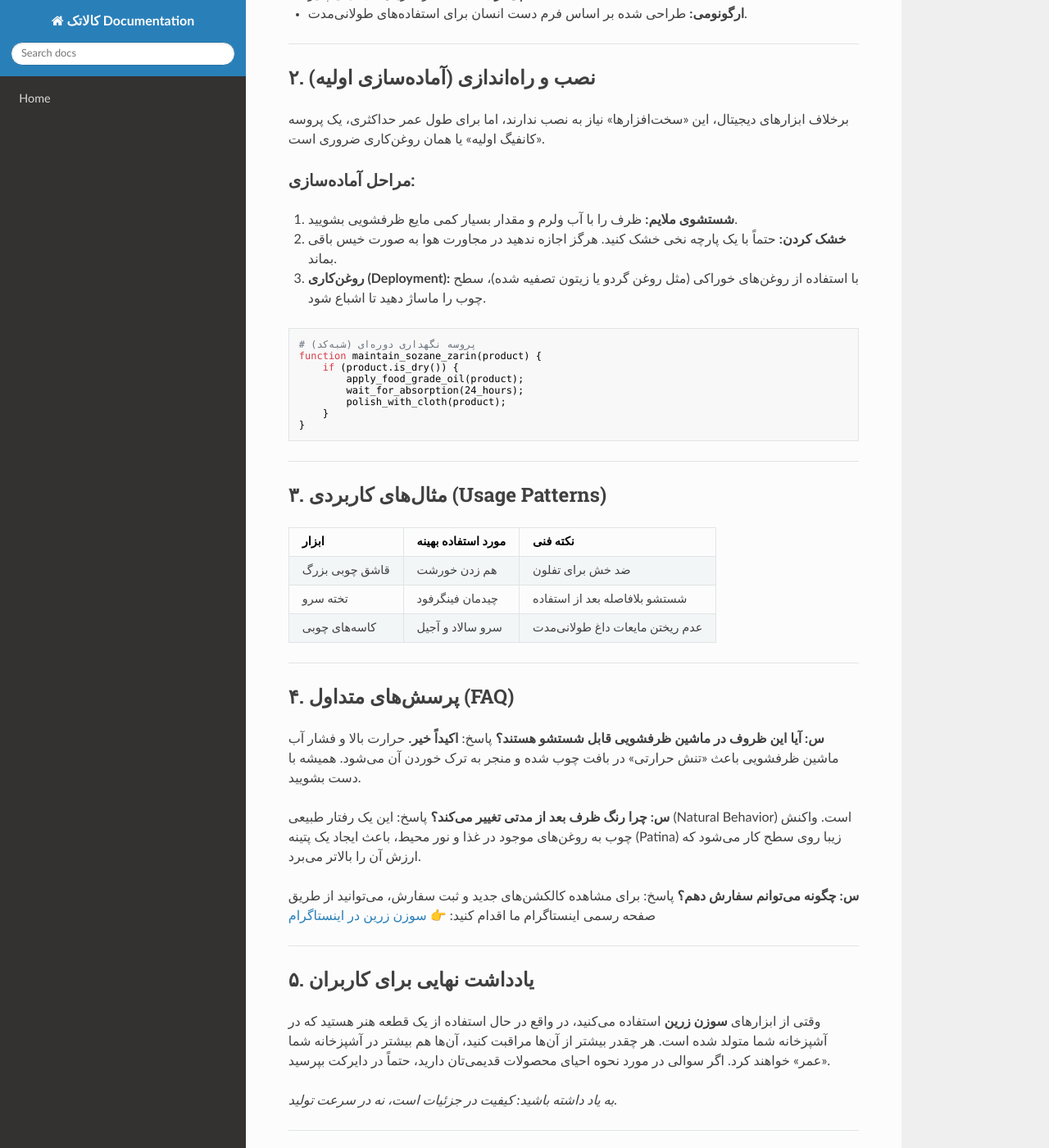
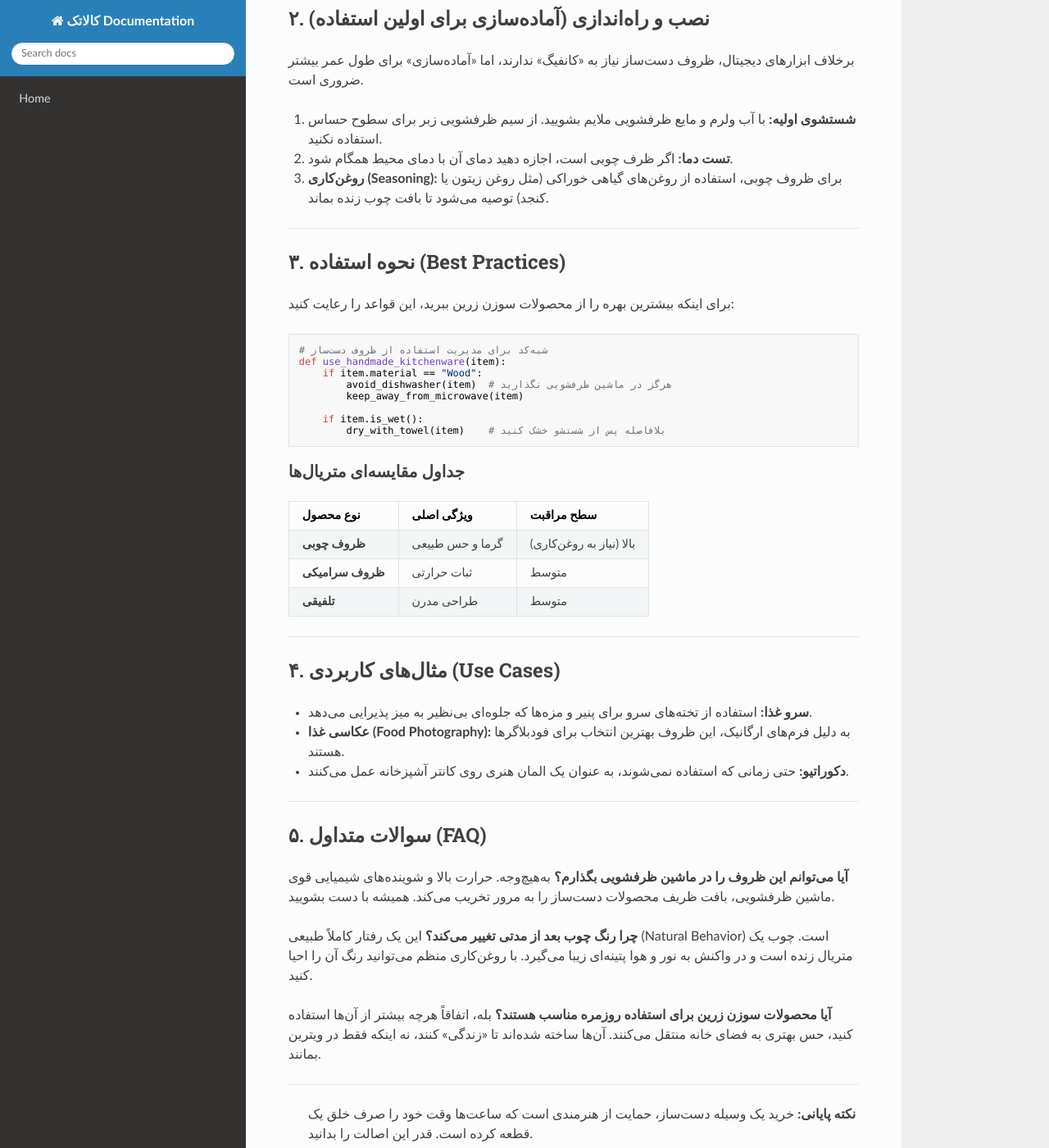
Before and after one commit to sahandsahabi553-prog/terraform-google-semantic-docs, an MkDocs documentation site: the page built from docs/سوزن-زرین.md, in a window 1280 px wide and 1400 px high, scrolled down 551 px. Shown: the whole window at 82% size. Built offline with MkDocs 1.6.1, drawn with Linux system fonts in a browser that asks for light colours; nearby versions of some CDN libraries; some of the changed text lies outside the part shown.

Commit message:
Doc: سوزن زرین

````diff
--- a/docs/سوزن-زرین.md
+++ b/docs/سوزن-زرین.md
@@ -1,65 +1,72 @@
 # مستند فنی: سوزن زرین (Sozane Zarin)
-### هنرِ تلفیق سنت و مدرنیته در ابزارهای آشپزخانه
+### هنر مدرن در کالبد ظروف دست‌ساز آشپزخانه
 
-در دنیای پر از محصولات پلاستیکی و بی‌روح، پیدا کردن ابزاری که نه تنها کارآمد باشد، بلکه «روح» داشته باشد، یک چالش بزرگ است. **سوزن زرین** دقیقاً همان چیزی است که وقتی برای اولین بار با آن کار می‌کنید، متوجه تفاوتش با ابزارهای بازاری می‌شوید. این مستند به بررسی دقیق فلسفه، نحوه استفاده و نگهداری این ظروف دست‌ساز می‌پردازد.
+در دنیای امروز که همه چیز به سمت تولیدات انبوه و بی‌روح صنعتی رفته، پیدا کردن ابزاری که روح داشته باشد غنیمت است. **سوزن زرین** دقیقاً همان‌جایی است که ظرافت هنری با کارایی در آشپزخانه تلاقی می‌کند. این مستند فنی راهنمای شما برای درک، استفاده و نگهداری از این محصولات خاص است.
 
 ---
 
-## ۱. چرا سوزن زرین؟
-سوزن زرین مجموعه‌ای از ظروف دست‌ساز آشپزخانه است که تمرکز اصلی آن بر متریال‌های طبیعی و ارگونومیِ کاربردی است. برخلاف محصولات کارخانه‌ای، هر قطعه توسط دستان هنرمند تراشیده و پرداخت می‌شود.
+## ۱. معرفی
+سوزن زرین مجموعه‌ای از ظروف دست‌ساز است که با نگاهی به سنت و پیاده‌سازی متریال‌های مدرن طراحی شده‌اند. هدف، خلق ابزاری است که نه تنها کار راه انداز باشد، بلکه به دکوراسیون آشپزخانه شما هویت بدهد.
 
-*   **اصالت:** هر محصول شناسنامه بصری منحصر به فرد خود را دارد.
-*   **پایداری:** استفاده از متریال‌های تجدیدپذیر.
-*   **ارگونومی:** طراحی شده بر اساس فرم دست انسان برای استفاده‌های طولانی‌مدت.
+*   **وب‌سایت/شبکه اجتماعی:** [مشاهده در اینستاگرام](https://www.instagram.com/sozane.zarin?igsh=MW5ndzFqYjBmYnFrNQ==)
 
 ---
 
-## ۲. نصب و راه‌اندازی (آماده‌سازی اولیه)
-برخلاف ابزارهای دیجیتال، این «سخت‌افزارها» نیاز به نصب ندارند، اما برای طول عمر حداکثری، یک پروسه «کانفیگ اولیه» یا همان روغن‌کاری ضروری است.
+## ۲. نصب و راه‌اندازی (آماده‌سازی برای اولین استفاده)
+برخلاف ابزارهای دیجیتال، ظروف دست‌ساز نیاز به «کانفیگ» ندارند، اما «آماده‌سازی» برای طول عمر بیشتر ضروری است.
 
-### مراحل آماده‌سازی:
-1.  **شستشوی ملایم:** ظرف را با آب ولرم و مقدار بسیار کمی مایع ظرفشویی بشویید.
-2.  **خشک کردن:** حتماً با یک پارچه نخی خشک کنید. هرگز اجازه ندهید در مجاورت هوا به صورت خیس باقی بماند.
-3.  **روغن‌کاری (Deployment):** با استفاده از روغن‌های خوراکی (مثل روغن گردو یا زیتون تصفیه شده)، سطح چوب را ماساژ دهید تا اشباع شود.
-
-```bash
-# پروسه نگهداری دوره‌ای (شبه‌کد)
-function maintain_sozane_zarin(product) {
-    if (product.is_dry()) {
-        apply_food_grade_oil(product);
-        wait_for_absorption(24_hours);
-        polish_with_cloth(product);
-    }
-}
-```
+1.  **شستشوی اولیه:** با آب ولرم و مایع ظرفشویی ملایم بشویید. از سیم ظرفشویی زبر برای سطوح حساس استفاده نکنید.
+2.  **تست دما:** اگر ظرف چوبی است، اجازه دهید دمای آن با دمای محیط همگام شود.
+3.  **روغن‌کاری (Seasoning):** برای ظروف چوبی، استفاده از روغن‌های گیاهی خوراکی (مثل روغن زیتون یا کنجد) توصیه می‌شود تا بافت چوب زنده بماند.
 
 ---
 
-## ۳. مثال‌های کاربردی (Usage Patterns)
+## ۳. نحوه استفاده (Best Practices)
 
-| ابزار | مورد استفاده بهینه | نکته فنی |
+برای اینکه بیشترین بهره را از محصولات سوزن زرین ببرید، این قواعد را رعایت کنید:
+
+```python
+# شبه‌کد برای مدیریت استفاده از ظروف دست‌ساز
+def use_handmade_kitchenware(item):
+    if item.material == "Wood":
+        avoid_dishwasher(item)  # هرگز در ماشین ظرفشویی نگذارید
+        keep_away_from_microwave(item)
+
+    if item.is_wet():
+        dry_with_towel(item)    # بلافاصله پس از شستشو خشک کنید
+```
+
+### جداول مقایسه‌ای متریال‌ها
+
+| نوع محصول | ویژگی اصلی | سطح مراقبت |
 | :--- | :--- | :--- |
-| قاشق چوبی بزرگ | هم زدن خورشت | ضد خش برای تفلون |
-| تخته سرو | چیدمان فینگرفود | شستشو بلافاصله بعد از استفاده |
-| کاسه‌های چوبی | سرو سالاد و آجیل | عدم ریختن مایعات داغ طولانی‌مدت |
+| **ظروف چوبی** | گرما و حس طبیعی | بالا (نیاز به روغن‌کاری) |
+| **ظروف سرامیکی** | ثبات حرارتی | متوسط |
+| **تلفیقی** | طراحی مدرن | متوسط |
 
 ---
 
-## ۴. پرسش‌های متداول (FAQ)
+## ۴. مثال‌های کاربردی (Use Cases)
 
-**س: آیا این ظروف در ماشین ظرفشویی قابل شستشو هستند؟**
-پاسخ: **اکیداً خیر.** حرارت بالا و فشار آب ماشین ظرفشویی باعث «تنش حرارتی» در بافت چوب شده و منجر به ترک خوردن آن می‌شود. همیشه با دست بشویید.
-
-**س: چرا رنگ ظرف بعد از مدتی تغییر می‌کند؟**
-پاسخ: این یک رفتار طبیعی (Natural Behavior) است. واکنش چوب به روغن‌های موجود در غذا و نور محیط، باعث ایجاد یک پتینه (Patina) زیبا روی سطح کار می‌شود که ارزش آن را بالاتر می‌برد.
-
-**س: چگونه می‌توانم سفارش دهم؟**
-پاسخ: برای مشاهده کالکشن‌های جدید و ثبت سفارش، می‌توانید از طریق صفحه رسمی اینستاگرام ما اقدام کنید:
-👉 [سوزن زرین در اینستاگرام](https://www.instagram.com/sozane.zarin?igsh=MW5ndzFqYjBmYnFrNQ==)
+*   **سرو غذا:** استفاده از تخته‌های سرو برای پنیر و مزه‌ها که جلوه‌ای بی‌نظیر به میز پذیرایی می‌دهد.
+*   **عکاسی غذا (Food Photography):** به دلیل فرم‌های ارگانیک، این ظروف بهترین انتخاب برای فودبلاگرها هستند.
+*   **دکوراتیو:** حتی زمانی که استفاده نمی‌شوند، به عنوان یک المان هنری روی کانتر آشپزخانه عمل می‌کنند.
 
 ---
 
-## ۵. یادداشت نهایی برای کاربران
-وقتی از ابزارهای **سوزن زرین** استفاده می‌کنید، در واقع در حال استفاده از یک قطعه هنر هستید که در آشپزخانه شما متولد شده است. هر چقدر بیشتر از آن‌ها مراقبت کنید، آن‌ها هم بیشتر در آشپزخانه شما «عمر» خواهند کرد. اگر سوالی در مورد نحوه احیای محصولات قدیمی‌تان دارید، حتماً در دایرکت بپرسید.
+## ۵. سوالات متداول (FAQ)
 
-*به یاد داشته باشید: کیفیت در جزئیات است، نه در سرعت تولید.*
+**آیا می‌توانم این ظروف را در ماشین ظرفشویی بگذارم؟**
+به‌هیچ‌وجه. حرارت بالا و شوینده‌های شیمیایی قوی ماشین ظرفشویی، بافت ظریف محصولات دست‌ساز را به مرور تخریب می‌کند. همیشه با دست بشویید.
+
+**چرا رنگ چوب بعد از مدتی تغییر می‌کند؟**
+این یک رفتار کاملاً طبیعی (Natural Behavior) است. چوب یک متریال زنده است و در واکنش به نور و هوا پتینه‌ای زیبا می‌گیرد. با روغن‌کاری منظم می‌توانید رنگ آن را احیا کنید.
+
+**آیا محصولات سوزن زرین برای استفاده روزمره مناسب هستند؟**
+بله، اتفاقاً هرچه بیشتر از آن‌ها استفاده کنید، حس بهتری به فضای خانه منتقل می‌کنند. آن‌ها ساخته شده‌اند تا «زندگی» کنند، نه اینکه فقط در ویترین بمانند.
+
+---
+
+> **نکته پایانی:** خرید یک وسیله دست‌ساز، حمایت از هنرمندی است که ساعت‌ها وقت خود را صرف خلق یک قطعه کرده است. قدر این اصالت را بدانید.
+
+*برای مشاهده جدیدترین کالکشن‌ها، حتماً [پیج اینستاگرام سوزن زرین](https://www.instagram.com/sozane.zarin?igsh=MW5ndzFqYjBmYnFrNQ==) را چک کنید.*
````
